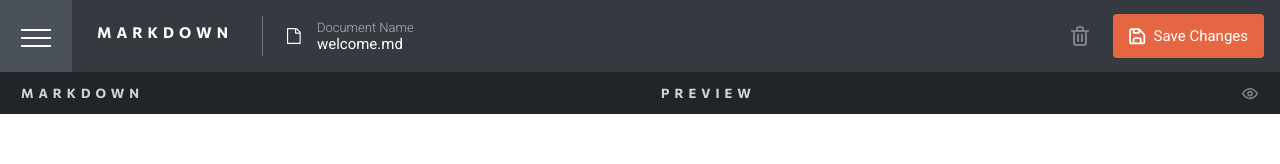
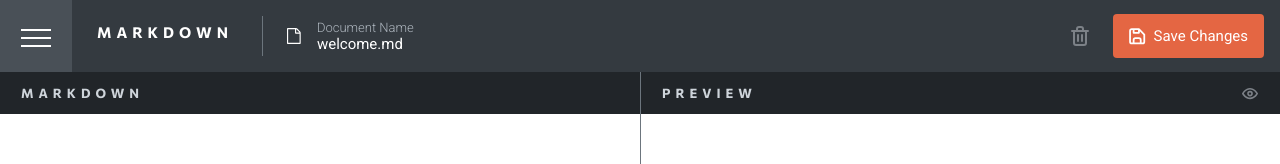
Before and after one commit to DevNucleus86/distraction-free-writing, a Vue app: page / in a window 1280 px wide. Shown: the top 164 px of the page. Built offline with nearby package versions, Linux system fonts and the light colour scheme.

Commit message:
Added show/hide editor animation

```diff
--- a/src/App.vue
+++ b/src/App.vue
@@ -33,6 +33,7 @@ export default {
 .main-body {
   position: absolute;
   width: 100%;
+  height: calc(100% - 72px);
   top: 0;
   left: 0;
   transition: left 900ms cubic-bezier(0.215, 0.61, 0.355, 1);
--- a/src/components/MarkdownEditor.vue
+++ b/src/components/MarkdownEditor.vue
@@ -1,5 +1,5 @@
 <template>
-  <section>
+  <section class="markdown-editor" :style="{ width: showEditor ? '50%' : '0%' }">
     <markdown-panel heading="Markdown"></markdown-panel>
   </section>
 </template>
@@ -11,8 +11,18 @@ export default {
   name: "MarkdownEditor",
   components: {
     MarkdownPanel
+  },
+  props: {
+    showEditor: {
+      type: Boolean,
+      required: true
+    }
   }
 };
 </script>
 
-<style></style>
+<style lang="scss" scoped>
+.markdown-editor {
+  transition: width 900ms cubic-bezier(0.215, 0.61, 0.355, 1);
+}
+</style>
--- a/src/components/MarkdownPreview.vue
+++ b/src/components/MarkdownPreview.vue
@@ -1,8 +1,8 @@
 <template>
-  <section>
+  <section :class="['markdown-preview', !showEditor && 'markdown-preview--full-width']">
     <markdown-panel heading="Preview">
       <template #button>
-        <button class="markdown-preview__button">
+        <button class="markdown-preview__button" @click="$emit('hideShowEditor')">
           <svg width="16" height="12" xmlns="http://www.w3.org/2000/svg">
             <path
               d="M7.784.003c4.782-.144 7.597 4.31 8.109 5.198a.8.8 0 0 1 0 .8c-.688 1.2-3.255 5.086-7.677 5.198h-.2c-4.71 0-7.405-4.326-7.909-5.198a.8.8 0 0 1 0-.8C.803 4.001 3.362.115 7.784.003Zm.38 1.6h-.3c-3.199.08-5.286 2.71-6.086 3.998C2.482 6.73 4.73 9.68 8.176 9.6c3.199-.08 5.262-2.711 6.086-3.999-.712-1.127-2.967-4.086-6.398-3.998ZM8 2.803A2.799 2.799 0 1 1 8 8.4a2.799 2.799 0 0 1 0-5.598Zm0 1.599A1.2 1.2 0 1 0 8 6.8a1.2 1.2 0 0 0 0-2.4Z"
@@ -19,6 +19,13 @@ import MarkdownPanel from "./Layouts/MarkdownPanel.vue";
 
 export default {
   name: "MarkdownPreview",
+  emits: ["hideShowEditor"],
+  props: {
+    showEditor: {
+      type: Boolean,
+      required: true
+    }
+  },
   components: {
     MarkdownPanel
   }
@@ -27,6 +34,13 @@ export default {
 
 <style lang="scss">
 .markdown-preview {
+  transition: width 900ms cubic-bezier(0.215, 0.61, 0.355, 1), border-width 900ms cubic-bezier(0.215, 0.61, 0.355, 1);
+  width: 50%;
+  border-left: 1px solid var(--bs-gray-600);
+  &--full-width {
+    width: 100%;
+    border-width: 0px;
+  }
   &__button {
     border: none;
     background: none;
--- a/src/views/MarkdownHome.vue
+++ b/src/views/MarkdownHome.vue
@@ -1,9 +1,7 @@
 <template>
   <div class="markdown-home">
-    <div style="display: flex">
-      <markdown-editor style="width: 50%"></markdown-editor>
-      <markdown-Preview style="width: 50%"></markdown-Preview>
-    </div>
+    <markdown-editor :show-editor="showEditor"></markdown-editor>
+    <markdown-preview :show-editor="showEditor" @hide-show-editor="hideShowEditor"></markdown-preview>
   </div>
 </template>
 
@@ -16,6 +14,23 @@ export default {
   components: {
     MarkdownEditor,
     MarkdownPreview
+  },
+  data() {
+    return {
+      showEditor: true
+    };
+  },
+  methods: {
+    hideShowEditor() {
+      this.showEditor = !this.showEditor;
+    }
   }
 };
 </script>
+
+<style lang="scss" scoped>
+.markdown-home {
+  display: flex;
+  height: 100%;
+}
+</style>
```
